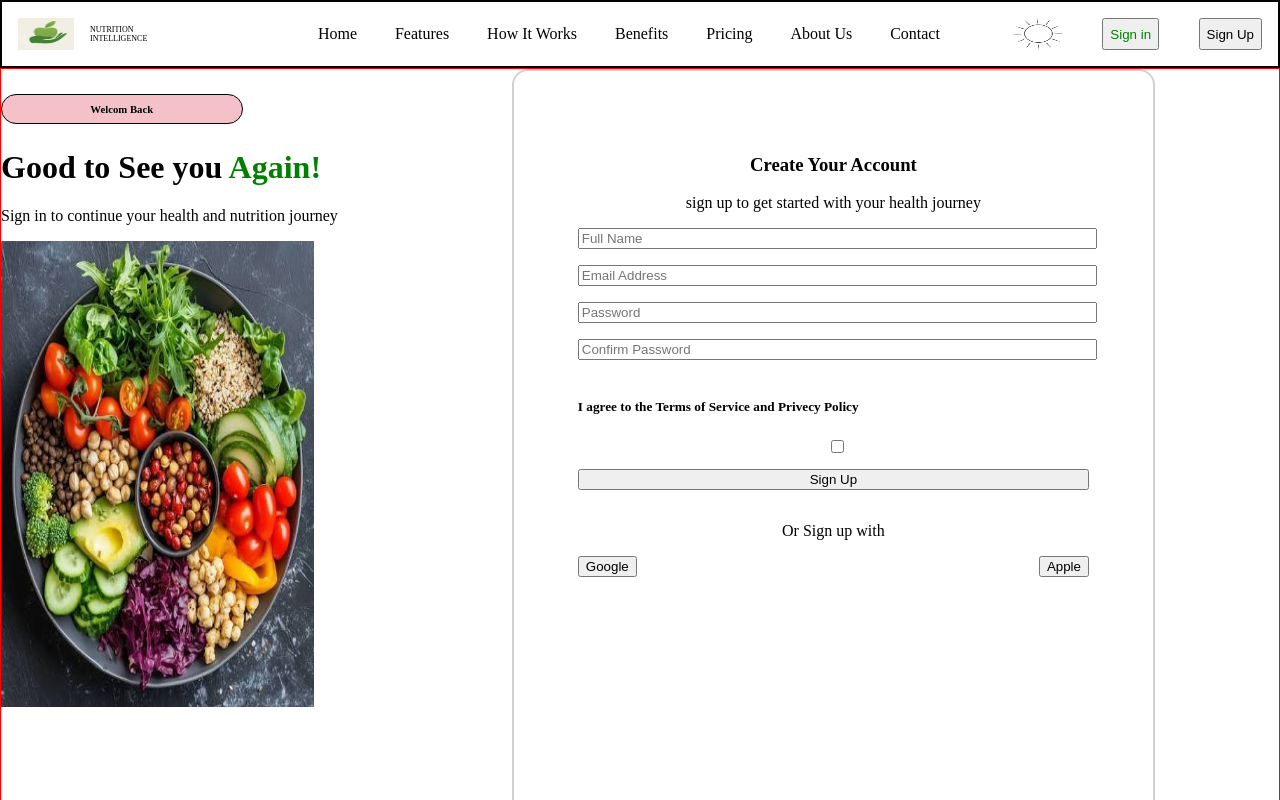
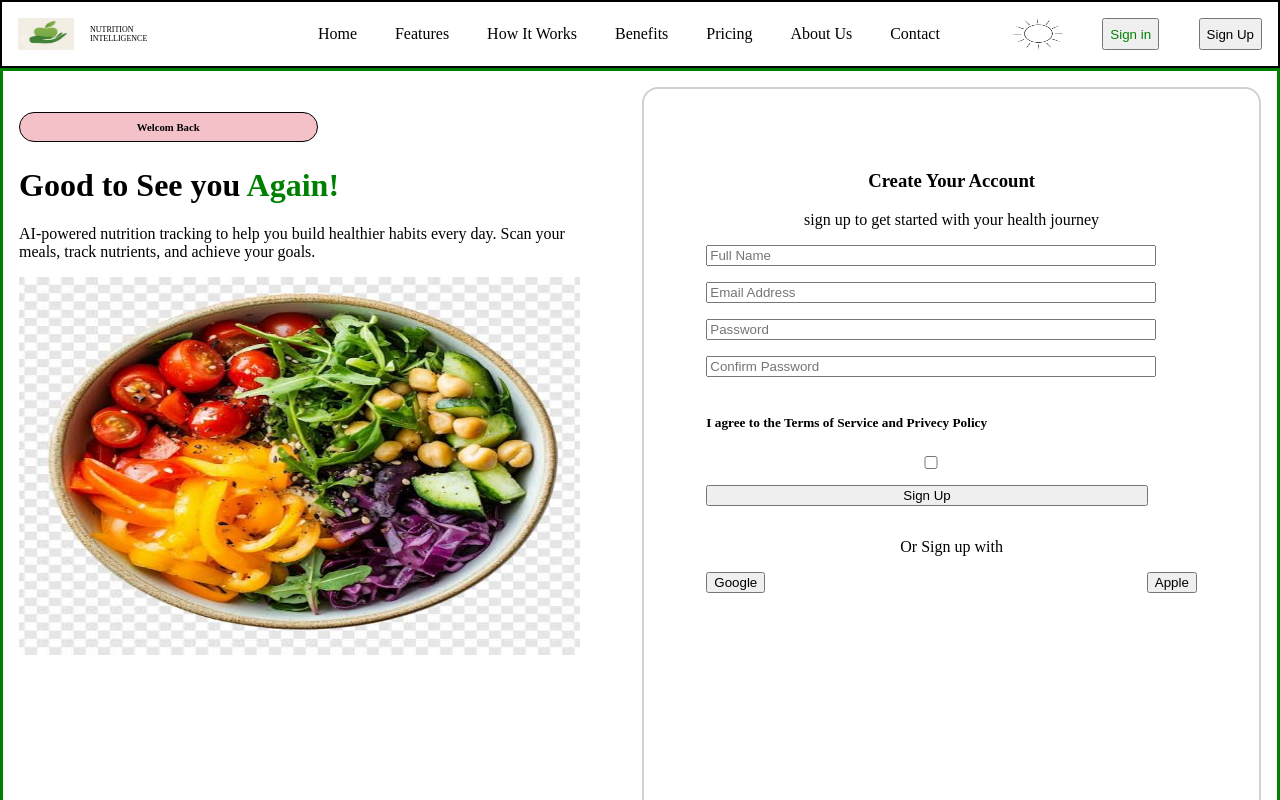
Before and after one commit to sahiba2503/DecodeYourPlateAINutritionIntelligence, a React (Vite) app: page /signInPage in a window 1280 px wide. Shown: the top 800 px of the page. Built offline with nearby package versions, Linux system fonts and the light colour scheme.

Commit message:
style form page

```diff
--- a/src/PageMainContaint.jsx
+++ b/src/PageMainContaint.jsx
@@ -1,17 +1,15 @@
 
-import nutritionImgB from "./assets/nutritionImgB.jpg"
 
+import foodBowl from "./assets/foodBowl.jpg";
 function PageMainContaint(props) {
 
   return (
-
       <div className="mainContant">
               <h6>{props.sortHeading}</h6>
               <h1>{props.hedingContent}</h1>
               <p>{props.detailContaint}</p>
-              <img src={nutritionImgB} />
+              <img src={foodBowl} />
             </div>
-
   )
 }
 
--- a/src/SignIn.jsx
+++ b/src/SignIn.jsx
@@ -4,15 +4,13 @@ import SignPage from "./SignPage";
 function SignUp() {
               let sortHeading = "Welcom Back";
               let hedingContent = (  <> Good to See you <span>Again!</span>  </>);
-              let detailContaint = "Sign in to continue your health and nutrition journey";
+               let detailContaint = "AI-powered nutrition tracking to help you build healthier habits every day. Scan your meals, track nutrients, and achieve your goals.";
 
   return (
     <div className="SignpageContainer">
-      <div className="bodyContainer">
-            <PageMainContaint sortHeading={sortHeading} hedingContent={hedingContent} detailContaint = {detailContaint}/>
+            <PageMainContaint sortHeading={sortHeading} hedingContent={hedingContent} detailContaint = {detailContaint} />
             <SignPage  />
-          </div>
-    </div>
+             </div>
   )
 }
 
--- a/src/SignUp.jsx
+++ b/src/SignUp.jsx
@@ -12,12 +12,9 @@ function SignUp() {
 
   return (
     <div className="SignpageContainer">
-      <div className="bodyContainer">
             <PageMainContaint sortHeading={sortHeading} hedingContent={hedingContent} detailContaint = {detailContaint}/>
             <SignPage  />
-          </div>
-
-    </div>
+             </div>
   )
 }
 
--- a/src/index.css
+++ b/src/index.css
@@ -73,27 +73,25 @@ width: 50%;
     height: 90vh;
 
 }
+
 .mainContant h6{
     border: 0.5px solid black;
     background-color: rgb(244, 193, 201);
     padding: 0.5rem;
     width: 50%;
-    text-align: center;
+     text-align: center;
     border-radius: 1rem;
 }
 .mainContant h1 span{
     color:green;
 }
 .mainContantButtons{
-    /* border: 1px solid black; */
-    width: 55%;
     display: flex;
    justify-content: space-between;
 }
 
 .mainContantButtons button{
-  width: 40%;
-  height: 2rem;
+   height: 2rem;
   color:green;
 }
 .mainInfo{
@@ -179,20 +177,23 @@ width: 50%;
     color:green;
 }
 .mainContant img{
-    width: 70%;
-    height: 50%;
-    text-align: center;
+       background-position: center;
+       background-size: contain;
+       background-repeat: no-repeat;
+       width: 100%;
+       height: 50%;
+       background-color: white;
+       background-color: red;
 }
 .signForm{
     border: 2px solid rgb(211, 208, 208);
-    width: 40%;
-    height: 100vh;
-    padding: 5%;
+
+      padding: 5%;
     border-radius: 1rem;
     margin-left: 5%;
 }
 .signForm input, #signbtn{
-    width: 100%;
+    width: 90%;
     margin-bottom: 1rem;
 
 }
@@ -212,3 +213,8 @@ width: 50%;
 .normalLink{
     color:black;
 }
+.SignpageContainer{
+    display: flex;
+    border: 3px solid green;
+    padding: 1rem;
+}
```
Also changed, not shown: src/assets/foodBowl.jpg (added).
